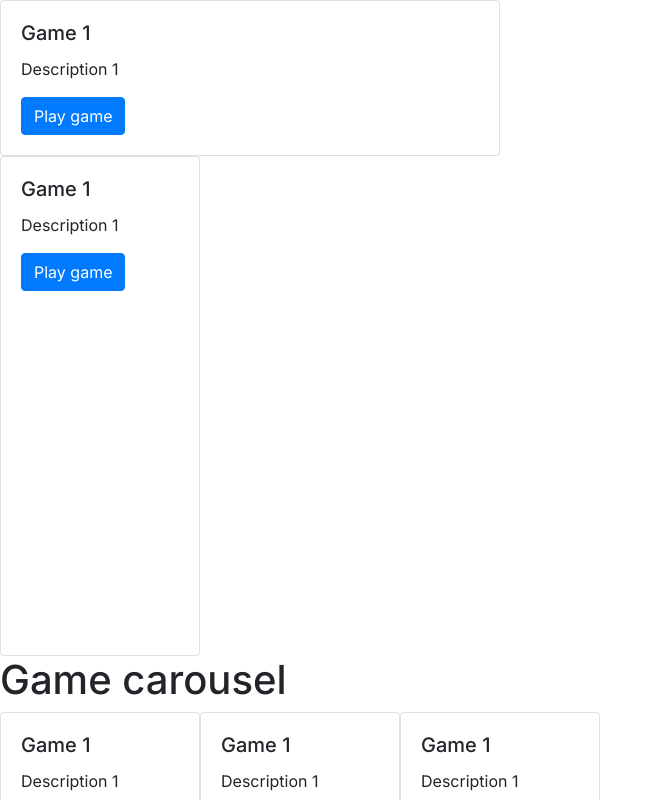
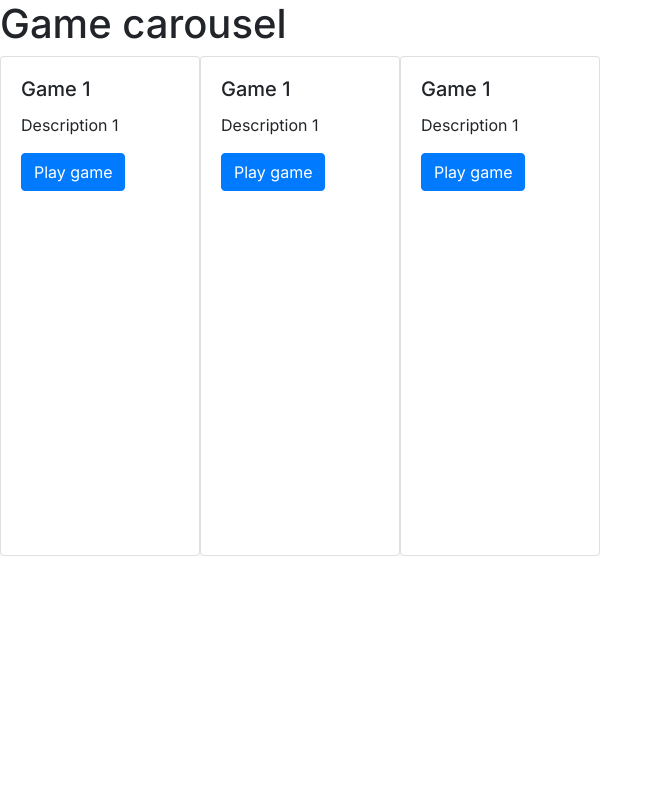
Before and after one commit to dayoneteams/cooking-architecture-nextjs, a Next.js app: page / in a window 1280 px wide. Shown: the top 800 px of the page, without its empty margins (0-663 px from the left). Built offline with nearby package versions, Linux system fonts and the light colour scheme.

Commit message:
feat: game cate

```diff
--- /dev/null
+++ b/packages/casino/services/getGameCategories.ts
@@ -0,0 +1,24 @@
+import {GameCategory} from "../types";
+
+const categories: GameCategory[] = [
+  {
+    name: "Category 1",
+    id: "1",
+  },
+  {
+    name: "Category 2",
+    id: "2",
+  },
+  {
+    name: "Category 3",
+    id: "3",
+  },
+];
+
+export function getGameCategories(): Promise<GameCategory[]> {
+  return new Promise((resolve) => {
+    setTimeout(() => {
+      resolve(categories);
+    }, 2000);
+  });
+}
--- a/packages/casino/services/index.ts
+++ b/packages/casino/services/index.ts
@@ -1 +1,2 @@
+export * from './getGameCategories';
 export * from './getGames';
--- a/src/app/page.tsx
+++ b/src/app/page.tsx
@@ -1,6 +1,6 @@
 'use client';
 import {useEffect, useState} from "react";
-import {Game, GameCarousel, GameHorizontalCard, GameVerticalCard, getGames} from "@lib/casino";
+import {Game, GameCarousel, getGames} from "@lib/casino";
 
 export default function Home() {
   const [games, setGames] = useState<Game[]>();
@@ -11,26 +11,6 @@ export default function Home() {
 
   return (
     <div>
-      <div>
-        <GameHorizontalCard game={{
-          name: "Game 1",
-          description: "Description 1",
-          image: "https://via.placeholder.com/150",
-          url: "#",
-          categoryId: "1",
-          providerId: "1",
-        }} />
-      </div>
-      <div>
-        <GameVerticalCard game={{
-          name: "Game 1",
-          description: "Description 1",
-          image: "https://via.placeholder.com/150",
-          url: "#",
-          categoryId: "1",
-          providerId: "1",
-        }} />
-      </div>
       {games && <div>
         <GameCarousel games={games} />
       </div>}
```
